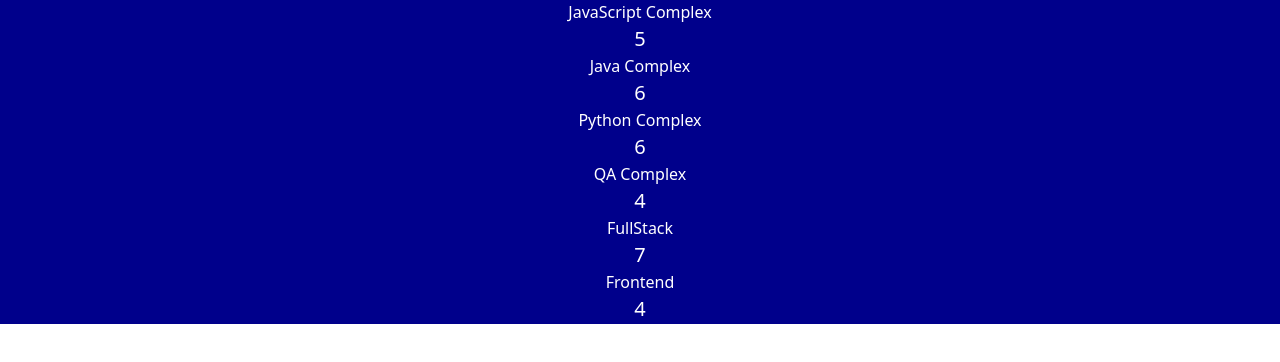
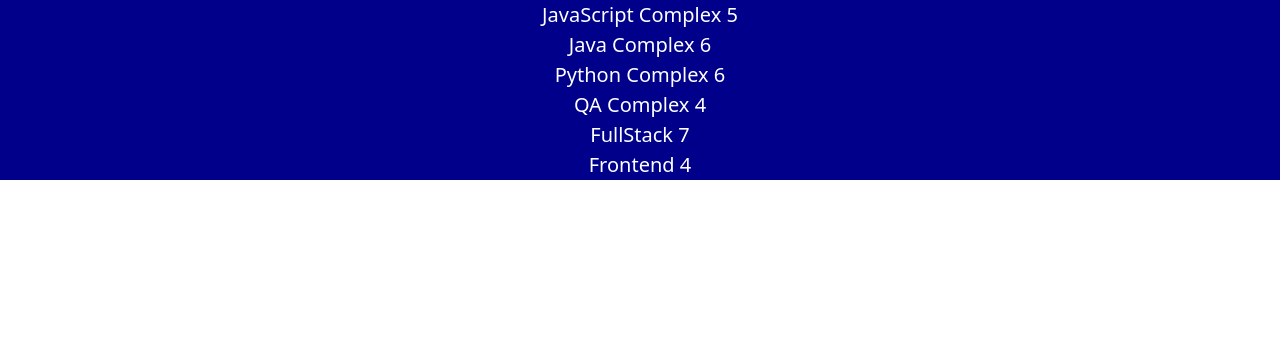
Before and after one commit to LavrekhaLucy/react, a React (Vite) app: page / in a window 1280 px wide. Shown: the top 362 px of the page. Built offline with nearby package versions, Linux system fonts and the light colour scheme.

Commit message:
hw1/task2

```diff
--- a/src/App.tsx
+++ b/src/App.tsx
@@ -1,6 +1,6 @@
 import './App.css'
 import {courses} from "./data/courseList.ts";
-import MyCourse from "./MyComponents/my-course/MyCourse.tsx";
+import MyCourse from "./MyCourses/my-course/MyCourse.tsx";
 
 
 
@@ -9,10 +9,10 @@ function App() {
 
   return (
     <div className={'foobar'}>
-        {
-          courses.map( (course, index ) => <MyCourse key={index} course = {course}/>
-         )
-        }
+      <ul>{
+        courses.map((course, index) => <MyCourse key={index} course={course}/>
+        )
+      }</ul>
     </div>
   )
 }
--- a/src/MyComponents/my-component/MyComponent.tsx
+++ b/src/MyComponents/my-component/MyComponent.tsx
@@ -1,5 +1,4 @@
 import {FC, ReactNode} from "react";
-// import styles from "./MyComponent.module.css"
 
 type MyComponentPropsType = {
     title:string;
--- a/src/MyComponents/my-course/MyCourse.css
+++ b/src/MyCourses/my-course/MyCourse.css
@@ -1,9 +1,9 @@
+
 .foobar {
     text-align: center;
-}.foobar h2, p{
+}
+.foobar li{
     color: #FFFFFF;
     background: darkblue;
-}
-.foobar p{
-       font-size: 20px;
-}
+    font-size: 20px;
+ }
--- a/src/MyComponents/my-course/MyCourse.tsx
+++ b/src/MyCourses/my-course/MyCourse.tsx
@@ -10,8 +10,8 @@ type MyPropsType = {
 const MyCourse:FC<MyPropsType> = ({course}) => {
     return (
         <div className='foobar'>
-            <h2>{course.title}</h2>
-            <p>{course.monthDuration}</p>
+            <li>{course.title} {course.monthDuration}</li>
+
         </div>
     );
 };
```
